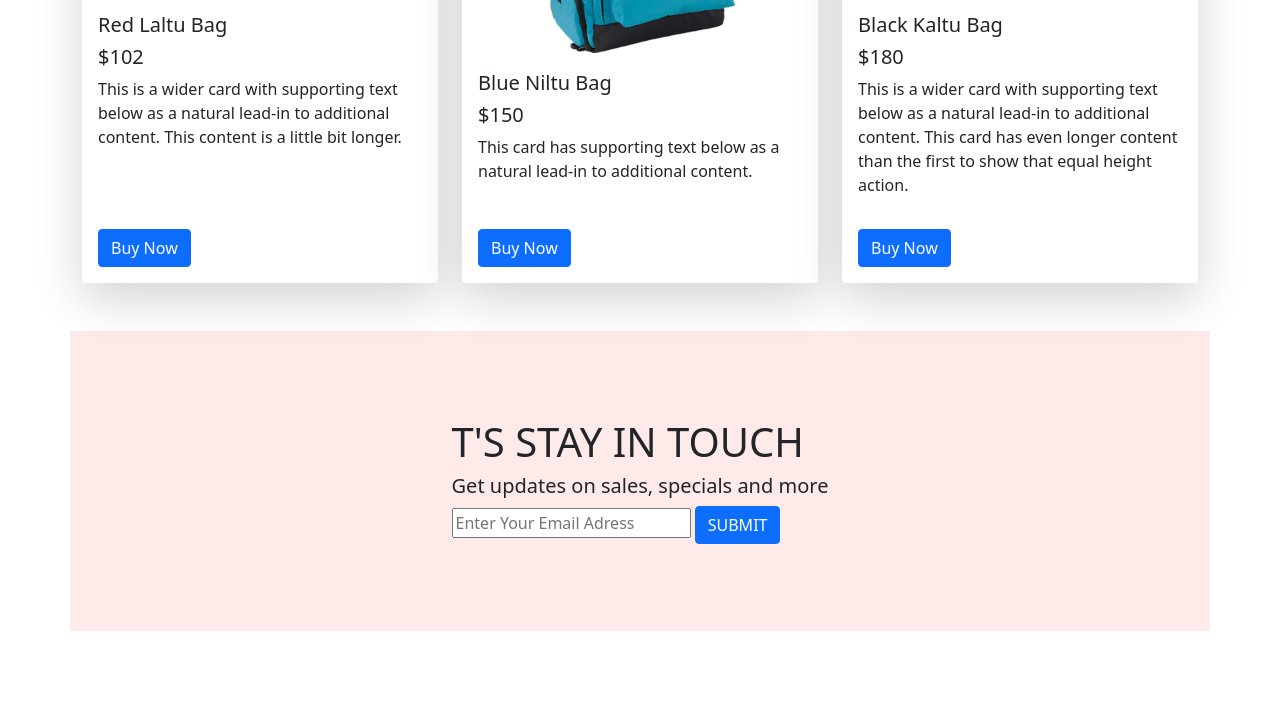
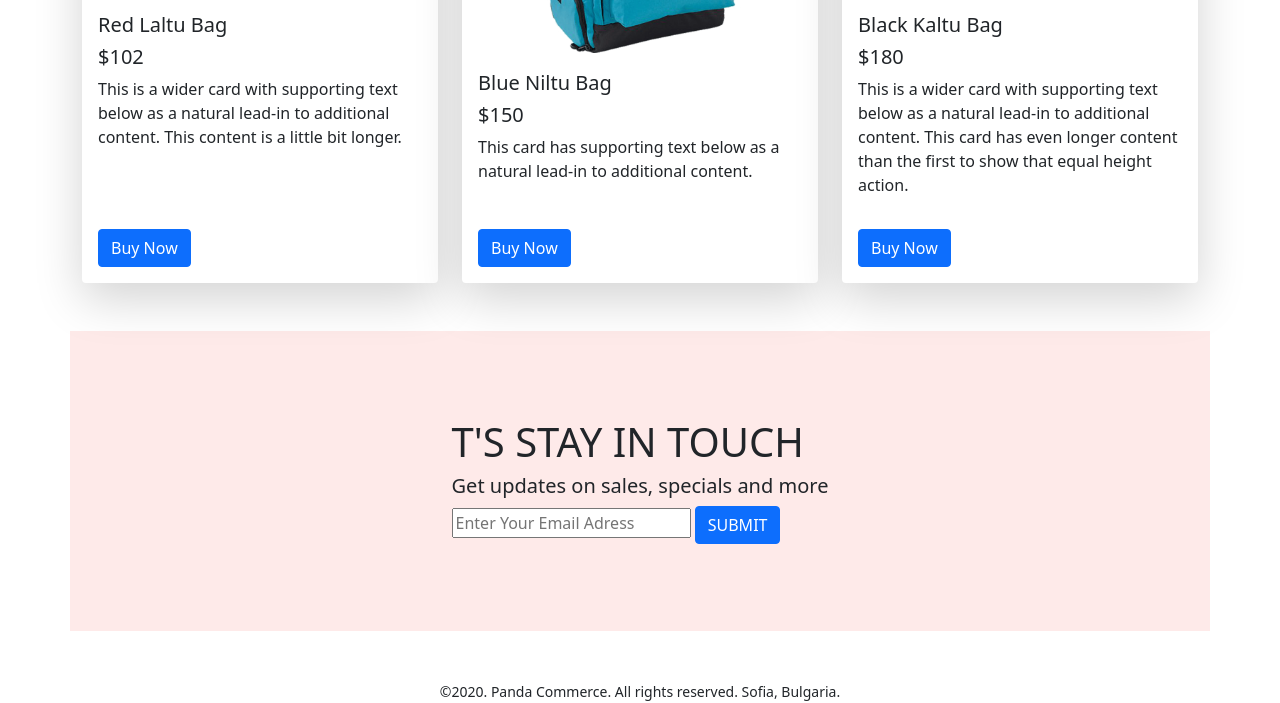
Before and after one commit to Kaium456/Panda-Project, a plain HTML site: page index.html in a window 1280 px wide. Shown: the part 1777-2480 px from the top of the page. Before the commit the page ends 2408 px from the top, so only its background shows below. Drawn offline with nearby package versions, Linux system fonts and the light colour scheme.

Commit message:
all the code done

```diff
--- a/index.html
+++ b/index.html
@@ -248,6 +248,11 @@
         </section>
         <!-- Subscriber End -->
     </main>
+    <!-- Footer Start -->
+    <footer class="text-center mt-5">
+        <small>&copy2020. Panda Commerce. All rights reserved. Sofia, Bulgaria.</small>
+    </footer>
+    <!-- Footer End -->
     <!-- Bootstrap js link -->
     <script src="https://cdn.jsdelivr.net/npm/bootstrap@5.1.3/dist/js/bootstrap.bundle.min.js"
         integrity="sha384-ka7Sk0Gln4gmtz2MlQnikT1wXgYsOg+OMhuP+IlRH9sENBO0LRn5q+8nbTov4+1p"
```
